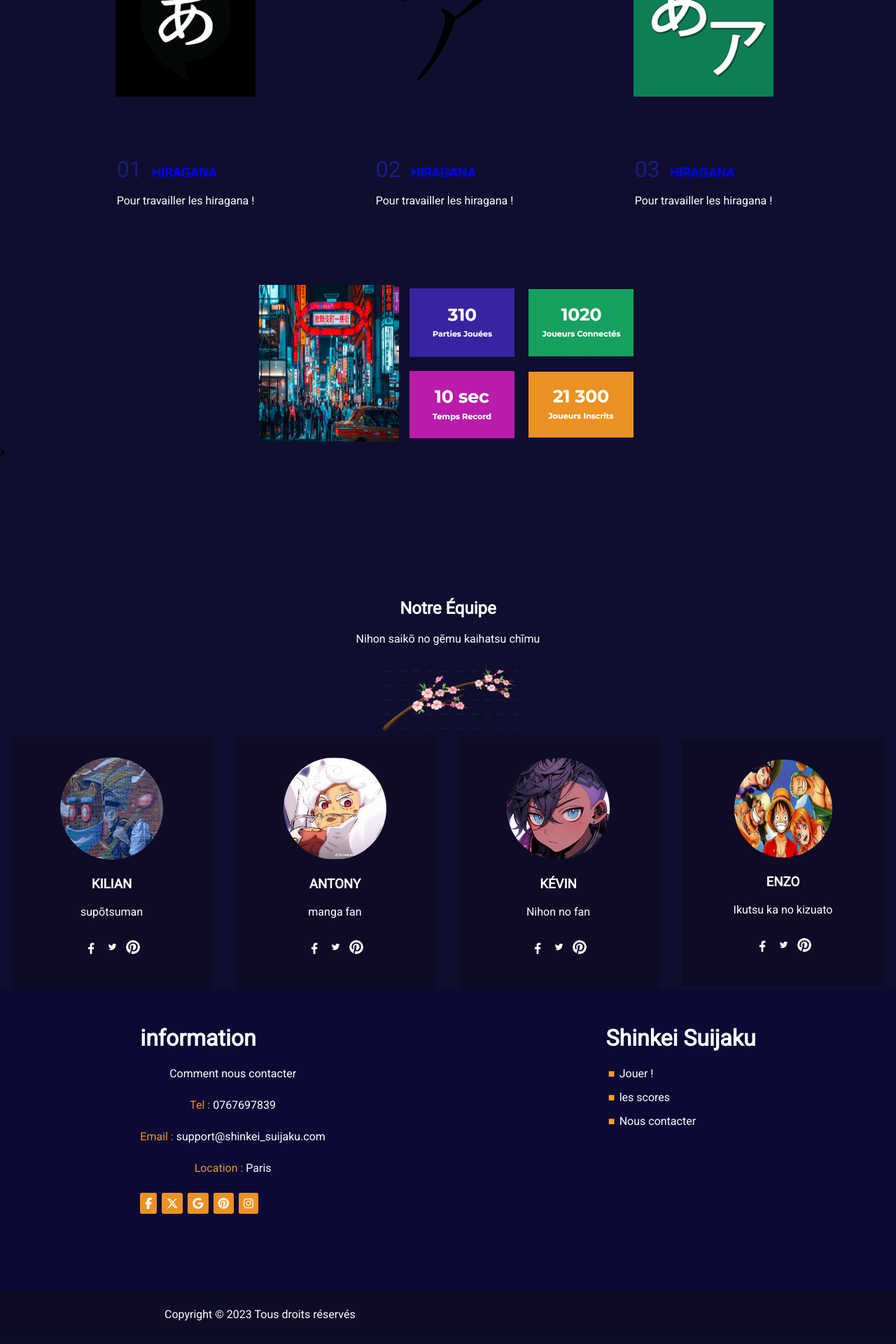
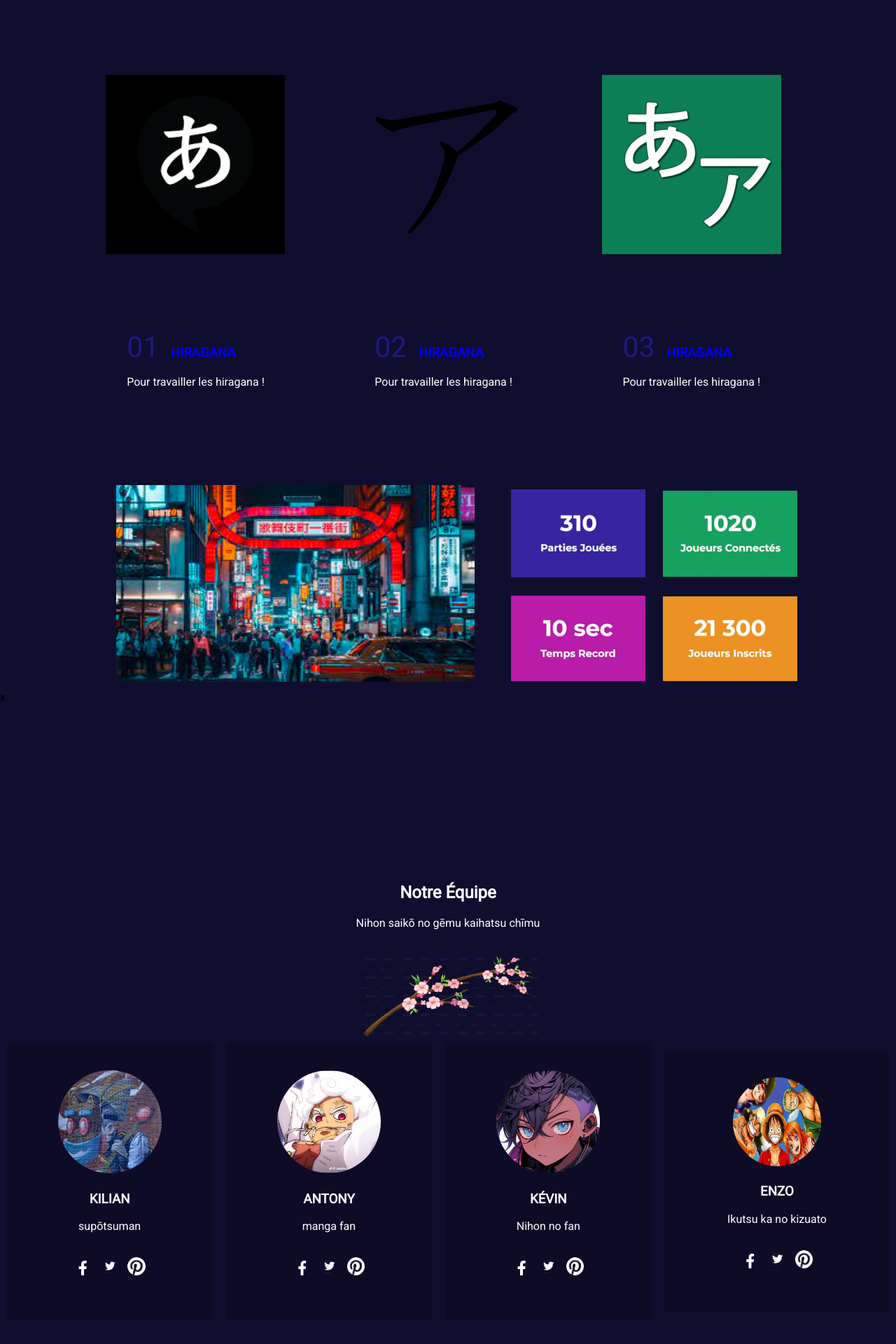
Before and after one commit to Mitake-ktm/Arigato, a PHP site: page / in a window 1280 px wide. Shown: the part 697-2617 px from the top of the page at 70% size. Before the commit the page ends 2584 px from the top, so only its background shows below. Run offline with PHP 8.4, Linux system fonts and the light colour scheme; some libraries are stand-ins or nearby versions.

Commit message:
dimensions

```diff
--- a/assets/css/footer.css
+++ b/assets/css/footer.css
@@ -1,8 +1,8 @@
 footer .logo{
     background-color: #EC9224;
     color: white;
-    padding: 7px;
-    margin-right: 3px;
+    padding: 0.7vw;
+    margin-right: 0.3vw;
     border-radius: 10%;
 }
 
@@ -11,17 +11,17 @@ footer .logo{
     background-color: #0c0a35;
     margin: auto;
     justify-content: space-around;
-    height: 400px;
-    padding-top: 30px;
+    height: 40vw;
+    padding-top: 3vw;
 }
 .footer_down{
     display: flex;
     background-color: #0D0B26;
     margin: auto;
-    height: 40px;
+    height: 4vw;
     justify-content: flex-start;
-    padding-left: 235px;
-    padding-top: 25px;
+    padding-left: 23.5vw;
+    padding-top: 2.5vw;
 }
 
 a{
@@ -33,11 +33,11 @@ a:hover{
     color: yellow;
 }
 body{
-    margin: 0;
+    margin: 0vw;
 }
 p{
     color: white;
-    padding-bottom: 10px;
+    padding-bottom: 1vw;
 }
 h1{
     font-style: strong;
@@ -45,20 +45,20 @@ h1{
 }
 footer{
     display: block;
-    bottom:0;
+    bottom:0vw;
     width:100%;
-    height:100px;
+    height:10vw;
     font-family: 'Roboto', sans-serif;
 }
 .orange{
     color: #ec9224;
 }
 footer{
-    padding-bottom: 15px;
+    padding-bottom: 1.5vw;
 }
 footer li{
     list-style: none;
-    padding-bottom: 15px;
+    padding-bottom: 1.5vw;
 }
 
 footer li::before {
--- a/assets/css/header.css
+++ b/assets/css/header.css
@@ -12,8 +12,8 @@ a{
 header a:hover{
     color: #EC9224;
     border-top: #EC9224;
-    padding-top: 45px;
-    padding-bottom: 45px;
+    padding-top: 4.5vw;
+    padding-bottom: 4.5vw;
 }
 
 .titre{
@@ -26,7 +26,7 @@ header a:hover{
 }
 
 .titre p {
-    font-size: 20px;
+    font-size: 2vw;
 }
 
 /*h1,h2{
@@ -42,5 +42,5 @@ header{
 
 .titre li{
     display: inline;
-    margin-right: 38px;
+    margin-right: 3.8vw;
 }
--- a/assets/css/main.css
+++ b/assets/css/main.css
@@ -26,10 +26,10 @@ h2 {
   display: flex;
   justify-content: space-evenly;
   justify-content: space-around;
-  margin: 80px;
+  margin: 8vw;
   height: auto;
   width: auto;
-  padding-right: 10px;
+  padding-right: 1vw;
   color: blue;
 }
 /* FIN Image mode de jeu */
@@ -37,17 +37,17 @@ h2 {
 /* Image stats joueur */
 img {
   display: flex;
-  margin: 5px;
-  width: 200px;
+  margin: 0.5vw;
+  width: 20vw;
   height: auto;
 }
 /* FIN Image stats joueur */
 
 /* Style pour le "Grand 1" */
 .large-one {
-  font-size: 32px;
+  font-size: 3.2vw;
   color: #1e1a83;
-  margin-right: 10px;
+  margin-right: 1vw;
   display: inline;
 }
 /* FIN Style pour le "Grand 1" */
@@ -63,23 +63,27 @@ img {
 .container {
   display: flex;
   justify-content: center;
-  height: auto;
-  width: auto;
+  height: 100%;
+  width: 46%;
+}
+.container img {
+  height: 22vw;
+  width: 40vw;
 }
 
 .table {
   border-collapse: collapse;
-  width: 200px;
+  width: 20vw;
   border: 1px solid rgba(red, green, rgb(239, 239, 248), alpha);
 }
 
 .table td {
-  padding: 5px;
+  padding: 0.5vw;
 }
 
 .table img {
   display: flex;
-  width: 150px;
+  width: 15vw;
   height: auto;
 }
 
@@ -133,7 +137,7 @@ margin-top: -150px;
 }
 
 .equipe h2{
-  margin-top: 200px;
+  margin-top: 20vw;
   color: white;
 }
 
@@ -147,11 +151,12 @@ margin-top: -150px;
   display: flex;
   align-items: center;
   justify-content: space-around;
+  margin-bottom: 7.5vw;
 
 }
 .description img{
-  height: 20px;
-  width: 20px;
+  height: 2vw;
+  width: 2vw;
   border-radius: 50%;
 }
 .description .kiki .anto .kevin .enzo p{
@@ -178,10 +183,10 @@ margin-top: -150px;
 
 .description .kiki{
   background-color: #0E0B26;
-  padding-left: 10px;
-    padding-right: 10px;
-    padding-top: 25px;
-    padding-bottom: 45px;
+  padding-left: 1vw;
+    padding-right: 1vw;
+    padding-top: 2.5vw;
+    padding-bottom: 4.5vw;
     text-align: center;
 }
 .imagekiki{
@@ -196,10 +201,10 @@ margin-top: -150px;
 
 .description .anto{
   background-color: #0E0B26;
-  padding-left: 10px;
-    padding-right: 10px;
-    padding-top: 25px;
-    padding-bottom: 45px;
+  padding-left: 1vw;
+    padding-right: 1vw;
+    padding-top: 2.5vw;
+    padding-bottom: 4.5vw;
     text-align: center;
 }
 
@@ -215,10 +220,10 @@ margin-top: -150px;
 
 .description .kevin{
   background-color: #0E0B26;
-  padding-left: 10px;
-    padding-right: 10px;
-    padding-top: 25px;
-    padding-bottom: 45px;
+  padding-left: 1vw;
+    padding-right: 1vw;
+    padding-top: 2.5vw;
+    padding-bottom: 4.5vw;
     text-align: center;
 }
 
@@ -234,10 +239,10 @@ margin-top: -150px;
 
 .description .enzo{
   background-color: #0E0B26;
-  padding-left: 70px;
-    padding-right: 70px;
-    padding-top: 25px;
-    padding-bottom: 45px;
+  padding-left: 7vw;
+    padding-right: 7vw;
+    padding-top: 2.5vw;
+    padding-bottom: 4.5vw;
     text-align: center;
 }
 
@@ -249,8 +254,8 @@ margin-top: -150px;
 .imageenzo img{
   width: 55%;
   height: 100%;
-  height: 140px;
-  width: 140px;
+  height: 9.9vw;
+  width: 9.9vw;
 }
 
 .infoteam div{
```
Also changed, not shown: other parts of assets/css/main.css (+23 -30 lines).
